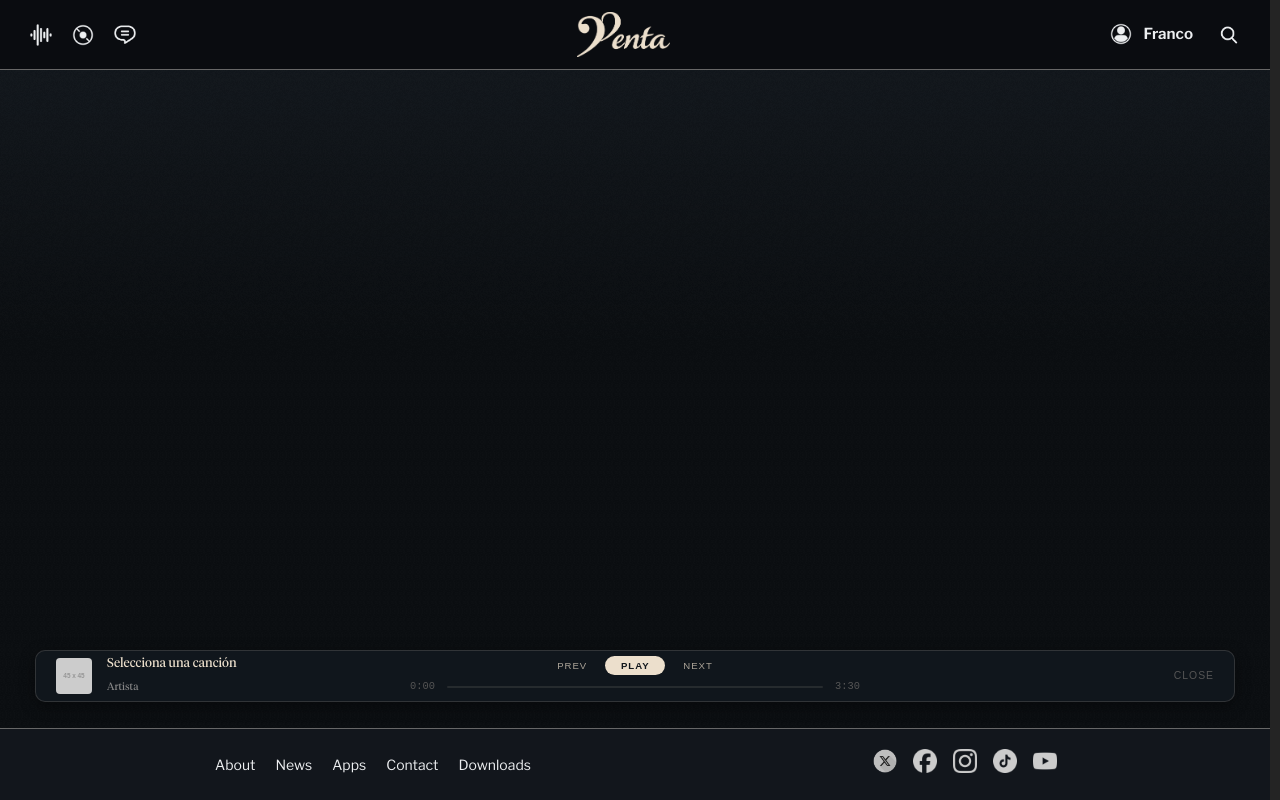
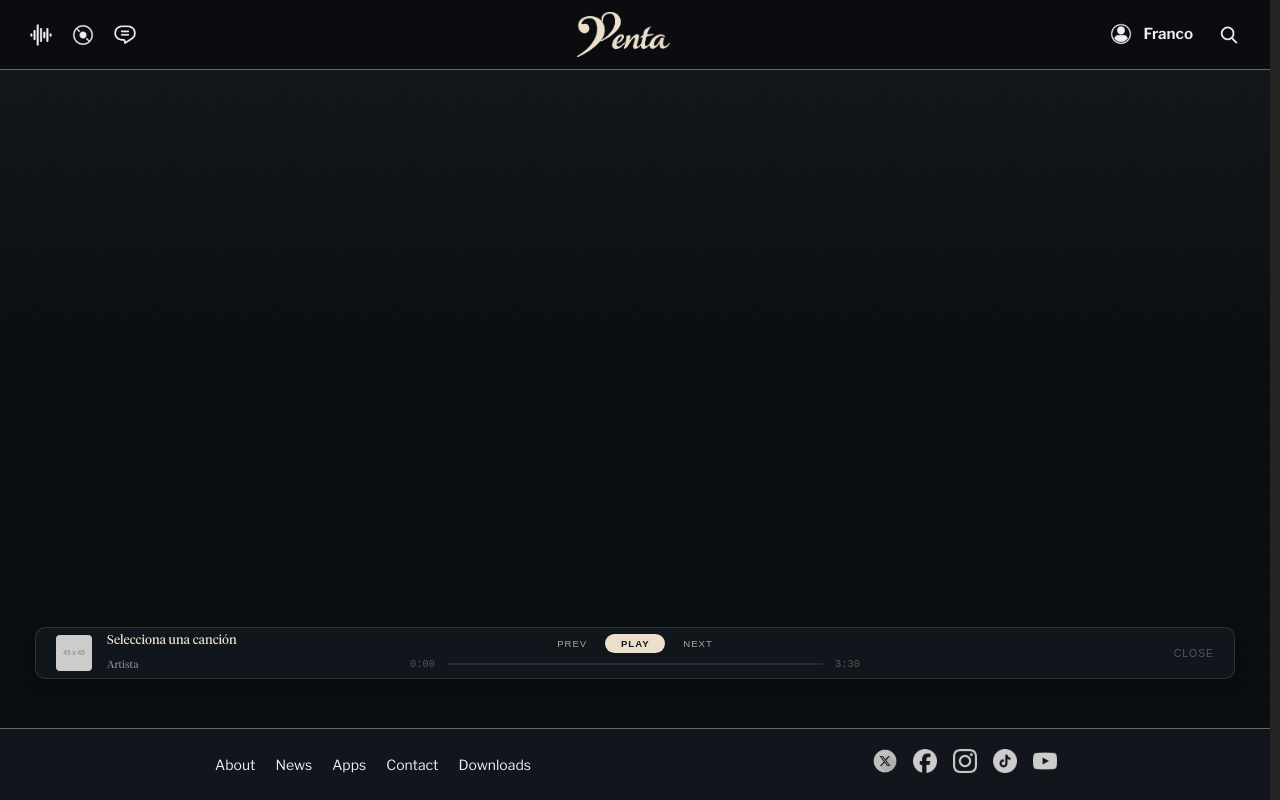
Before and after one commit to franqong/penta, a React (Vite) app in the folder frontend/: page /settings in a window 1280 px wide. Built offline with nearby package versions, Linux system fonts and the light colour scheme.

Commit message:
fix: Music Player gap

```diff
--- a/frontend/src/components/MusicPlayer.css
+++ b/frontend/src/components/MusicPlayer.css
@@ -2,13 +2,14 @@
 
 .music-player-placeholder {
   width: 100%;
-  height: 25px; /* Siempre ocupa su lugar, evitando que el footer se mueva al scrollear */
+  height: 30px; /* Espacio mínimo necesario para que el footer no baile */
   display: flex;
   justify-content: center;
   align-items: center;
   position: relative;
   z-index: 1000;
-  margin-top: 20px;
+  margin-top: 40px; /* Margen antes del footer */
+  margin-bottom: 20px;
 }
 
 .global-player-container {
--- a/frontend/src/components/MusicPlayer.jsx
+++ b/frontend/src/components/MusicPlayer.jsx
@@ -13,9 +13,10 @@ function MusicPlayer({ track, setTrack }) {
       const rect = placeholderRef.current.getBoundingClientRect();
       const viewportHeight = window.innerHeight;
 
-      // Determinamos si el lugar donde debe "aterrizar" la barra ya es visible.
-      // Usamos un pequeño margen para que el aterrizaje sea suave.
-      const isVisible = rect.top <= viewportHeight - 90;
+      // Al ser el placeholder de 30px, ajustamos el punto de encuentro.
+      // La barra flotante tiene su tope en viewport - 90px (70px alto + 20px bottom).
+      // Queremos que se acople justo cuando el placeholder entra en esa zona.
+      const isVisible = rect.top <= viewportHeight - 80;
 
       if (isVisible) {
         setDocked(true);
```
